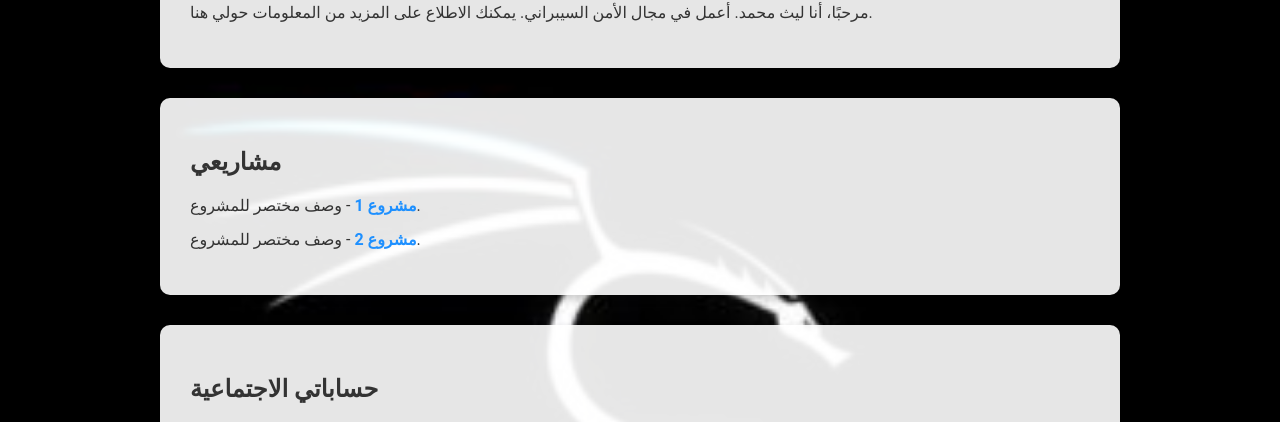
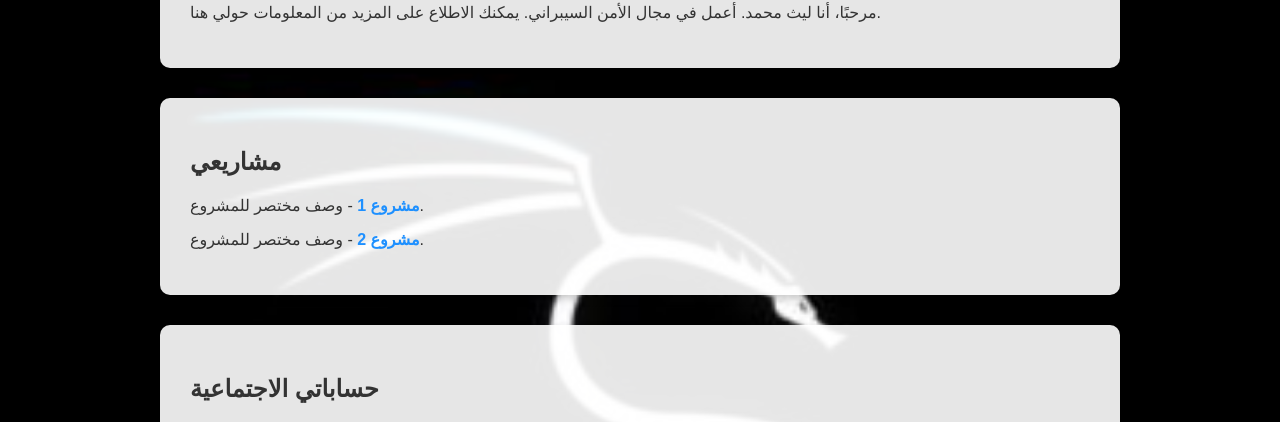
Before and after one commit to c1jis/L4ith, a plain HTML site: page index.html in a window 1280 px wide. Shown: the part 371-793 px from the top of the page. Drawn offline with Linux system fonts and the light colour scheme; some packages are replaced by stand-ins of ours; a script that the page names is missing.

Commit message:
index.html

```diff
--- a/index.html
+++ b/index.html
@@ -13,6 +13,8 @@
             background-position: center;
             background-repeat: no-repeat;
             overflow-x: hidden; /* منع التمرير الأفقي */
+            color: #333; /* تحسين قراءة النصوص */
+            font-family: Arial, sans-serif; /* استخدام خط سهل القراءة */
         }
 
         header {
@@ -155,7 +157,7 @@
     <main>
         <section id="about">
             <h2>من أنا</h2>
-            <img src="https://c1jis.github.io/L4ith/assets/images/profile.jpg" alt="صورة شخصية " class="profile-img">
+            <img src="https://c1jis.github.io/L4ith/assets/images/profile.jpg" alt="صورة شخصية" class="profile-img">
             <p>مرحبًا، أنا ليث محمد. أعمل في مجال الأمن السيبراني. يمكنك الاطلاع على المزيد من المعلومات حولي هنا.</p>
         </section>
 
@@ -168,7 +170,7 @@
         </section>
 
         <section id="social">
-            <h2>حساباتي الاجتماعية</h>
+            <h2>حساباتي الاجتماعية</h2>
             <ul>
                 <li><a href="https://instagram.com/c1jis" target="_blank">انستجرام</a></li>
                 <li><a href="https://t.me/GXXQT" target="_blank">تليجرام</a></li>
```
